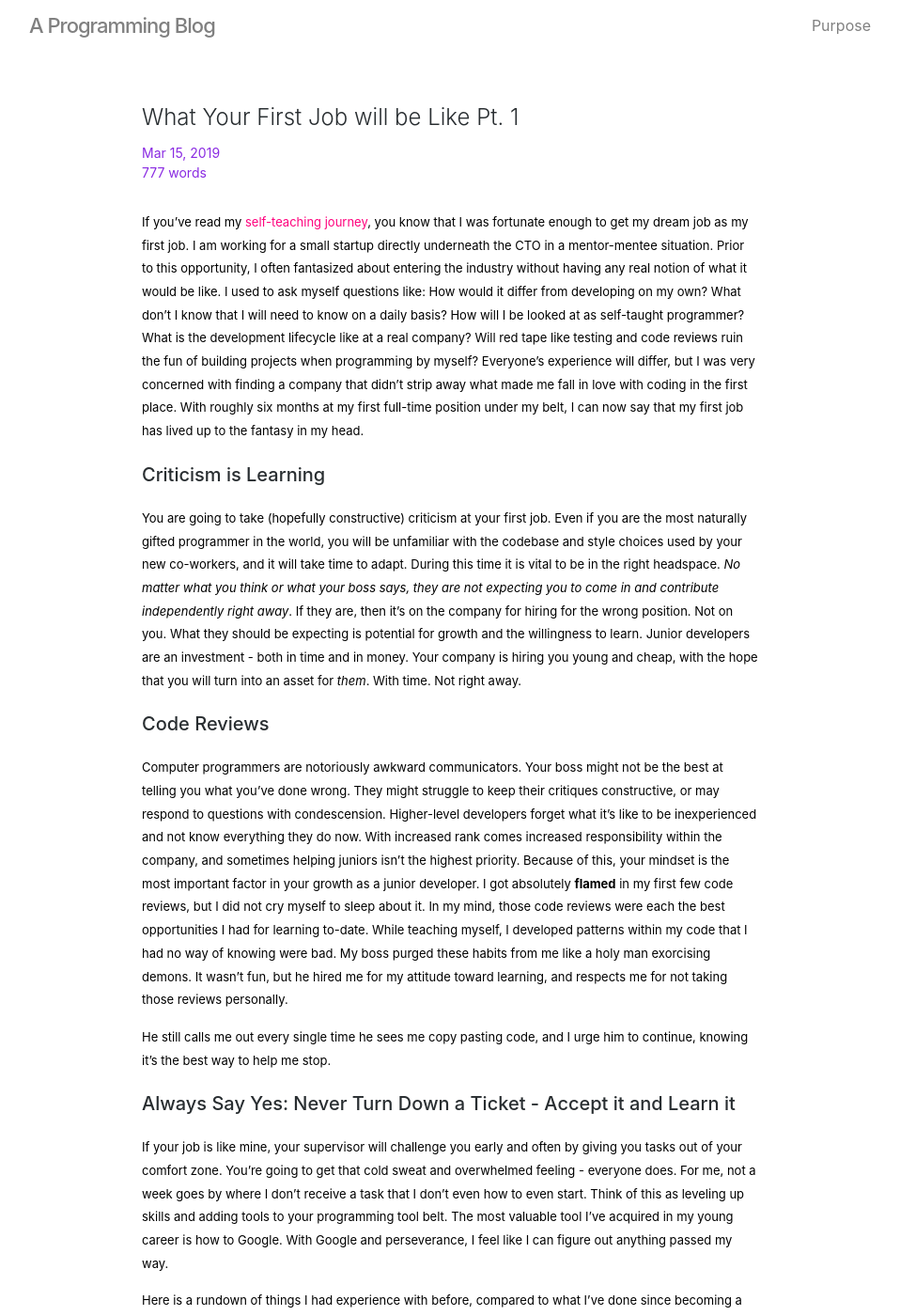
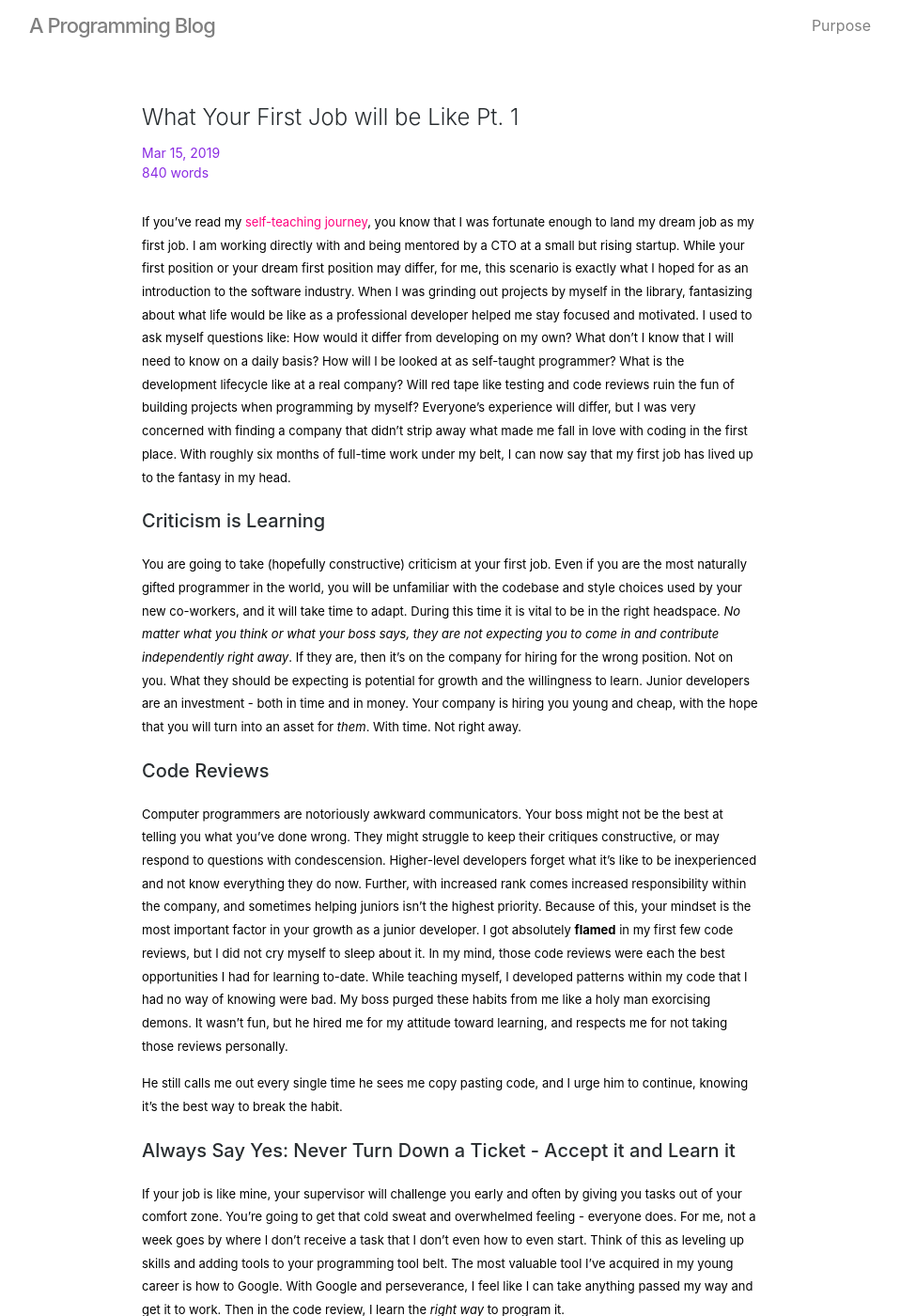
Before and after one commit to ks927/codeks, a Jekyll site: the page built from _posts/2019-03-15-your-first-job.markdown, in a window 1280 px wide and 1400 px high. Shown: the whole window at 94% size, without its empty margins (161-1119 px from the left). Built offline with Jekyll 4.4.1, drawn with Linux system fonts in a browser that asks for light colours; some of the changed text lies outside the part shown.

Commit message:
first job revisions

```diff
--- a/_posts/2019-03-15-your-first-job.markdown
+++ b/_posts/2019-03-15-your-first-job.markdown
@@ -6,7 +6,7 @@ date:   2019-03-15 10:40:45 -0500
 categories: [Career]
 ---
 
-If you’ve read my [self-teaching journey]({{ "/career/2019/01/26/self-teaching-journey.html" | absolute_url }}), you know that I was fortunate enough to get my dream job as my first job. I am working for a small startup directly underneath the CTO in a mentor-mentee situation. Prior to this opportunity, I often fantasized about entering the industry without having any real notion of what it would be like. I used to ask myself questions like: How would it differ from developing on my own? What don’t I know that I will need to know on a daily basis? How will I be looked at as self-taught programmer? What is the development lifecycle like at a real company? Will red tape like testing and code reviews ruin the fun of building projects when programming by myself? Everyone’s experience will differ, but I was very concerned with finding a company that didn’t strip away what made me fall in love with coding in the first place. With roughly six months at my first full-time position under my belt, I can now say that my first job has lived up to the fantasy in my head.
+If you’ve read my [self-teaching journey]({{ "/career/2019/01/26/self-teaching-journey.html" | absolute_url }}), you know that I was fortunate enough to land my dream job as my first job. I am working directly with and being mentored by a CTO at a small but rising startup. While your first position or your dream first position may differ,  for me, this scenario is exactly what I hoped for as an introduction to the software industry. When I was grinding out projects by myself in the library, fantasizing about what life would be like as a professional developer helped me stay focused and motivated. I used to ask myself questions like: How would it differ from developing on my own? What don’t I know that I will need to know on a daily basis? How will I be looked at as self-taught programmer? What is the development lifecycle like at a real company? Will red tape like testing and code reviews ruin the fun of building projects when programming by myself? Everyone’s experience will differ, but I was very concerned with finding a company that didn’t strip away what made me fall in love with coding in the first place. With roughly six months of full-time work under my belt, I can now say that my first job has lived up to the fantasy in my head.
 
 # Criticism is Learning
 
@@ -14,13 +14,13 @@ You are going to take (hopefully constructive) criticism at your first job. Even
 
 # Code Reviews
 
- Computer programmers are notoriously awkward communicators. Your boss might not be the best at telling you what you’ve done wrong. They might struggle to keep their critiques constructive, or may respond to questions with condescension. Higher-level developers forget what it’s like to be inexperienced and not know everything they do now. With increased rank comes increased responsibility within the company, and sometimes helping juniors isn’t the highest priority. Because of this, your mindset is the most important factor in your growth as a junior developer. I got absolutely **flamed** in my first few code reviews, but I did not cry myself to sleep about it. In my mind, those code reviews were each the best opportunities I had for learning to-date. While teaching myself, I developed patterns within my code that I had no way of knowing were bad. My boss purged these habits from me like a holy man exorcising demons. It wasn’t fun, but he hired me for my attitude toward learning, and respects me for not taking those reviews personally.
+ Computer programmers are notoriously awkward communicators. Your boss might not be the best at telling you what you’ve done wrong. They might struggle to keep their critiques constructive, or may respond to questions with condescension. Higher-level developers forget what it’s like to be inexperienced and not know everything they do now. Further, with increased rank comes increased responsibility within the company, and sometimes helping juniors isn’t the highest priority. Because of this, your mindset is the most important factor in your growth as a junior developer. I got absolutely **flamed** in my first few code reviews, but I did not cry myself to sleep about it. In my mind, those code reviews were each the best opportunities I had for learning to-date. While teaching myself, I developed patterns within my code that I had no way of knowing were bad. My boss purged these habits from me like a holy man exorcising demons. It wasn’t fun, but he hired me for my attitude toward learning, and respects me for not taking those reviews personally.
 
-He still calls me out every single time he sees me copy pasting code, and I urge him to continue, knowing it’s the best way to help me stop.
+He still calls me out every single time he sees me copy pasting code, and I urge him to continue, knowing it’s the best way to break the habit.
 
 # Always Say Yes: Never Turn Down a Ticket - Accept it and Learn it
 
-If your job is like mine, your supervisor will challenge you early and often by giving you tasks out of your comfort zone. You’re going to get that cold sweat and overwhelmed feeling - everyone does. For me, not a week goes by where I don’t receive a task that I don’t even how to even start. Think of this as leveling up skills and adding tools to your programming tool belt. The most valuable tool I’ve acquired in my young career is how to Google. With Google and perseverance, I feel like I can figure out anything passed my way.
+If your job is like mine, your supervisor will challenge you early and often by giving you tasks out of your comfort zone. You’re going to get that cold sweat and overwhelmed feeling - everyone does. For me, not a week goes by where I don’t receive a task that I don’t even how to even start. Think of this as leveling up skills and adding tools to your programming tool belt. The most valuable tool I’ve acquired in my young career is how to Google. With Google and perseverance, I feel like I can take anything passed my way and get it to work. Then in the code review, I learn the *right way* to program it.
 
 Here is a rundown of things I had experience with before, compared to what I’ve done since becoming a full-stack developer:
 
@@ -38,6 +38,6 @@ Here is a rundown of things I had experience with before, compared to what I’v
 |                    | Twilio |
 
 
-But more important than the specific languages/frameworks/tools I’ve dealt with, it’s been about being dynamic. The ability to rapidly pick up whatever the day calls for is a much more valuable trait than understanding one specific area.
+But more important than the specific languages/frameworks/tools I’ve dealt with, it’s been about being dynamic. The ability to rapidly pick up whatever the day calls for is a much more valuable trait than experience in only one specific area. At least for my position as a full-stack generalist.
 
 ### Part 2 coming soon...
```
